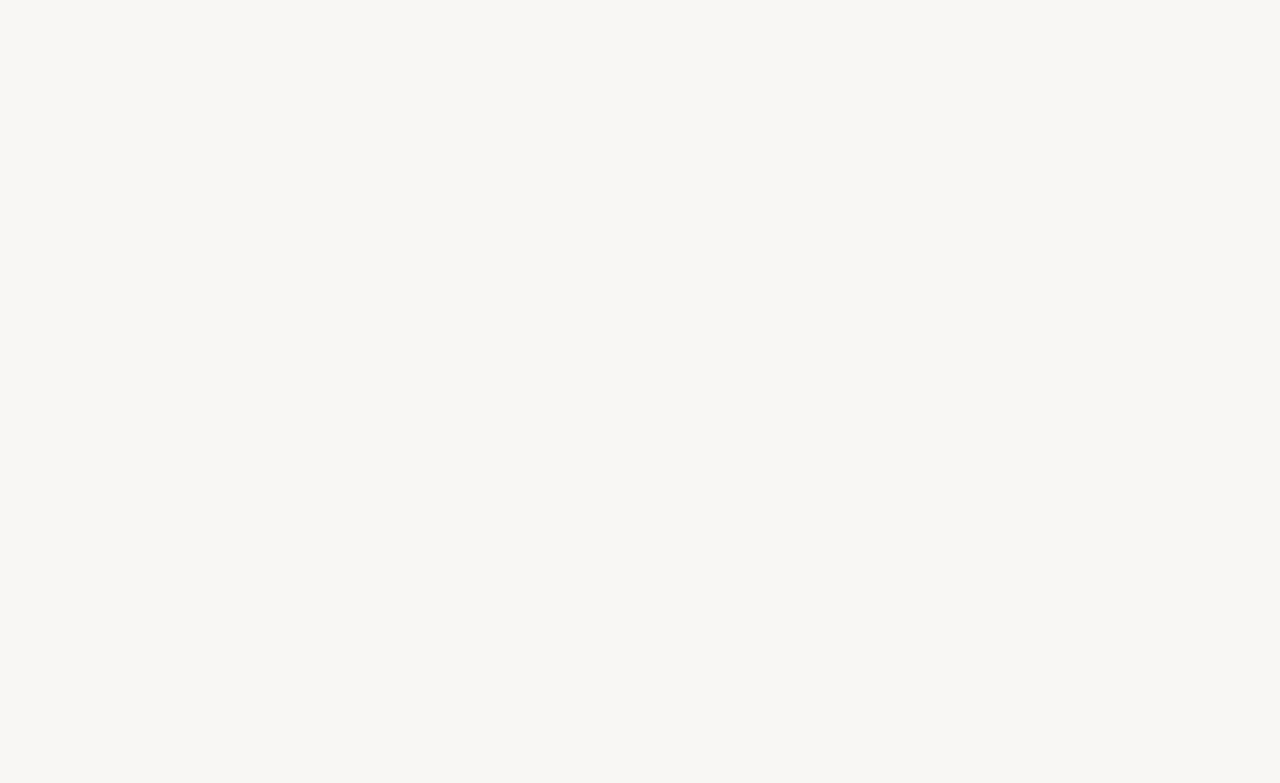
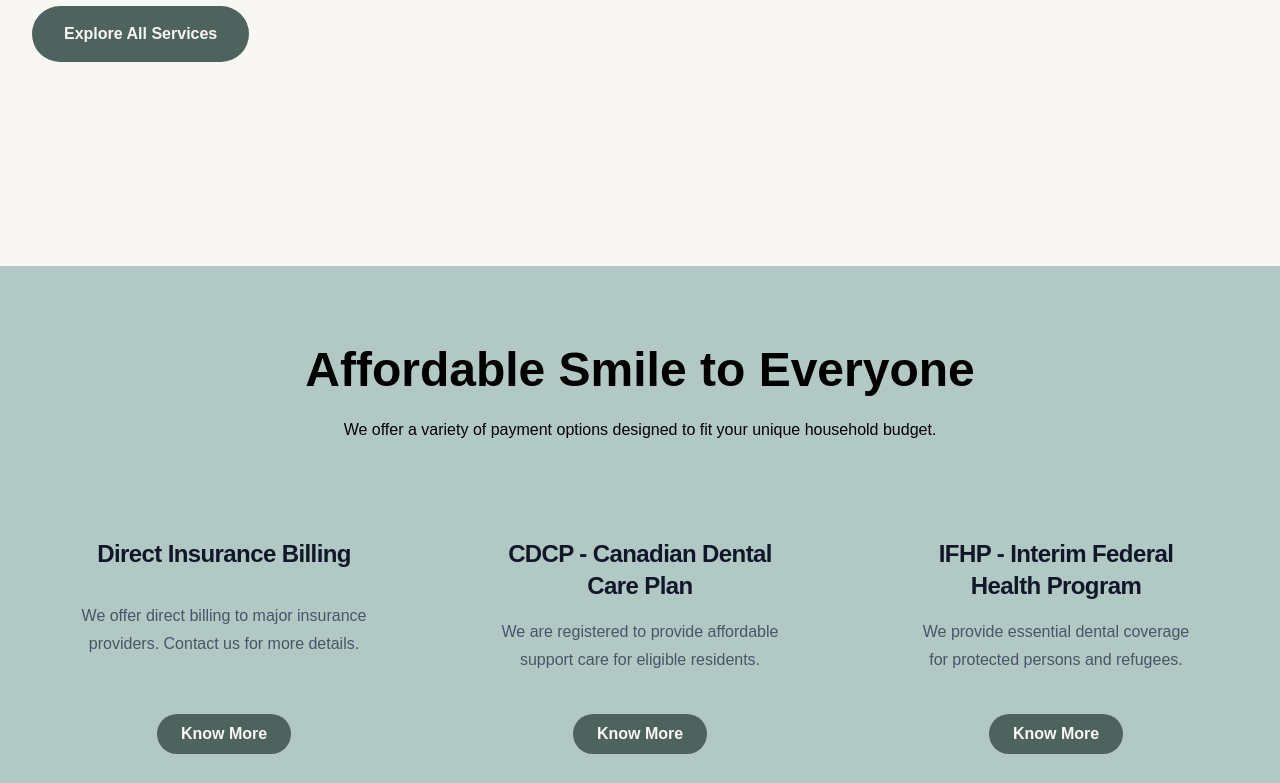
Before and after one commit to joseanemsilva/configurable-web-application, a Next.js app in the folder dental-clinic/: page / in a window 1280 px wide. Shown: the part 2014-2797 px from the top of the page. Before the commit the page ends 2216 px from the top, so only its background shows below. Built offline with nearby package versions, Linux system fonts and the light colour scheme.

Commit message:
Add new components and update existing ones
- Added new components: Contact, Footer, PaymentPlanSection, SingleTestimonial, Testimonials, and SectionTitle.
- Updated existing components: page.tsx, EngageSection, and ServiceSection.
- Add elements components folder to include shared components.

```diff
--- a/dental-clinic/src/app/page.tsx
+++ b/dental-clinic/src/app/page.tsx
@@ -1,8 +1,8 @@
-import Image from "next/image";
-
 import Hero from "@/components/hero/Hero";
 import EngageSection from "@/components/EngageSection";
 import ServiceSection from "@/components/ServiceSection";
+import PaymentPlanSection from "@/components/PaymentPlanSection";
+import Testimonials from "@/components/Testimonials";
 
 export default function Home() {
   return (
@@ -10,66 +10,8 @@
       <Hero/>
       <EngageSection/>
       <ServiceSection/>
+      <PaymentPlanSection/>
+      <Testimonials/>
     </div>
-
-    // <div className="flex min-h-screen items-center justify-center bg-zinc-50 font-sans dark:bg-black">
-    //   <main className="flex min-h-screen w-full max-w-3xl flex-col items-center justify-between py-32 px-16 bg-white dark:bg-black sm:items-start">
-    //     <Image
-    //       className="dark:invert"
-    //       src="/next.svg"
-    //       alt="Next.js logo"
-    //       width={100}
-    //       height={20}
-    //       priority
-    //     />
-    //     <div className="flex flex-col items-center gap-6 text-center sm:items-start sm:text-left">
-    //       <h1 className="max-w-xs text-3xl font-semibold leading-10 tracking-tight text-black dark:text-zinc-50">
-    //         To get started, edit the page.tsx file.
-    //       </h1>
-    //       <p className="max-w-md text-lg leading-8 text-zinc-600 dark:text-zinc-400">
-    //         Looking for a starting point or more instructions? Head over to{" "}
-    //         <a
-    //           href="https://vercel.com/templates?framework=next.js&utm_source=create-next-app&utm_medium=appdir-template-tw&utm_campaign=create-next-app"
-    //           className="font-medium text-zinc-950 dark:text-zinc-50"
-    //         >
-    //           Templates
-    //         </a>{" "}
-    //         or the{" "}
-    //         <a
-    //           href="https://nextjs.org/learn?utm_source=create-next-app&utm_medium=appdir-template-tw&utm_campaign=create-next-app"
-    //           className="font-medium text-zinc-950 dark:text-zinc-50"
-    //         >
-    //           Learning
-    //         </a>{" "}
-    //         center.
-    //       </p>
-    //     </div>
-    //     <div className="flex flex-col gap-4 text-base font-medium sm:flex-row">
-    //       <a
-    //         className="flex h-12 w-full items-center justify-center gap-2 rounded-full bg-foreground px-5 text-background transition-colors hover:bg-[#383838] dark:hover:bg-[#ccc] md:w-[158px]"
-    //         href="https://vercel.com/new?utm_source=create-next-app&utm_medium=appdir-template-tw&utm_campaign=create-next-app"
-    //         target="_blank"
-    //         rel="noopener noreferrer"
-    //       >
-    //         <Image
-    //           className="dark:invert"
-    //           src="/vercel.svg"
-    //           alt="Vercel logomark"
-    //           width={16}
-    //           height={16}
-    //         />
-    //         Deploy Now
-    //       </a>
-    //       <a
-    //         className="flex h-12 w-full items-center justify-center rounded-full border border-solid border-black/[.08] px-5 transition-colors hover:border-transparent hover:bg-black/[.04] dark:border-white/[.145] dark:hover:bg-[#1a1a1a] md:w-[158px]"
-    //         href="https://nextjs.org/docs?utm_source=create-next-app&utm_medium=appdir-template-tw&utm_campaign=create-next-app"
-    //         target="_blank"
-    //         rel="noopener noreferrer"
-    //       >
-    //         Documentation
-    //       </a>
-    //     </div>
-    //   </main>
-    // </div>
   );
 }
--- a/dental-clinic/src/components/EngageSection.tsx
+++ b/dental-clinic/src/components/EngageSection.tsx
@@ -1,6 +1,12 @@
 import { FaTooth } from "react-icons/fa";
 
-const contents = [
+interface ContentType {
+    id: number,
+    title: string,
+    description: string
+}
+
+const contents: ContentType[] = [
   { id: 1, title: 'Open 7 days a week', description: 'We offer weekend appointments.' },
   { id: 2, title: 'Emergencies Welcome', description: 'We prioritize emergency visits.' },
   { id: 3, title: 'Direct Insurance Billing', description: 'We bill insurance directly.' },
@@ -9,7 +15,7 @@
 
 const EngageSection: React.FC = () => {
     return (
-        <section className="bg-accent2 text-white py-12">
+        <section className="bg-accent2 text-white lg:py-20 md:py-32">
             <div className="container mx-auto text-center max-w-5xl">
                 <h2 className="lg:text-5xl text-black font-bold mb-6 sm:text-4xl">Dental Care For Everyone</h2>
                 <p className=" text-black">We believe clear communication is the foundation of great healthcare. Our dedicated team is proud to offer services in both English and Portuguese, ensuring you feel heard, understood, and comfortable throughout your entire treatment. Schedule your visit today!</p>
--- /dev/null
+++ b/dental-clinic/src/components/PaymentPlanSection.tsx
@@ -0,0 +1,63 @@
+import Link from "next/link";
+
+
+interface ContentType {
+    id: number;
+    title: string;
+    description: string;
+    href: string
+}
+
+const contents: ContentType[] = [
+    {
+        id: 1,
+        title: 'Direct Insurance Billing',
+        description: 'We offer direct billing to major insurance providers. Contact us for more details.',
+        href: '/insurance-billing'
+    },
+    {
+        id: 2,
+        title: 'CDCP - Canadian Dental Care Plan',
+        description: 'We are registered to provide affordable support care for eligible residents.',
+        href: 'https://www.canada.ca/en/services/benefits/dental/dental-care-plan.html'
+    },
+    {
+        id: 3,
+        title:
+        'IFHP - Interim Federal Health Program',
+        description: 'We provide essential dental coverage for protected persons and refugees.',
+        href: 'https://www.canada.ca/en/immigration-refugees-citizenship/services/refugees/help-within-canada/health-care/interim-federal-health-program/coverage-summary.html'
+    },
+]
+
+
+const PaymentPlanSection: React.FC = () => {
+    return (
+        <section className="bg-accent2 text-white lg:py-20 md:py-32">
+            <div className="container mx-auto text-center max-w-5xl">
+                <h2 className="lg:text-5xl text-black font-bold mb-6 sm:text-4xl"> Affordable Smile to Everyone </h2>
+                <p className=" text-black"> We offer a variety of payment options designed to fit your unique household budget. </p>
+            </div>
+            <div className="sm:py-20">
+                <div className="mx-auto max-w-7xl px-6 lg:px-8">
+                    <dl className="grid grid-cols-1 gap-x-8 gap-y-16 text-center lg:grid-cols-3">
+                        {contents.map((content) => (
+                        <div key={content.id} className="mx-auto flex max-w-xs flex-col gap-y-4 p-4 justify-between">
+                            <p className="lg:text-2xl font-semibold tracking-tight text-gray-900 sm:text-2xl">{content.title}</p>
+                            <p className="text-base/7 text-gray-600">
+                                {content.description}
+                            </p>
+                            <div className="flex flex-col items-center justify-center space-y-4 sm:flex-row sm:space-x-4 sm:space-y-0 mt-6">
+                                <Link href={content.href} className="rounded-4xl px-6 py-2 text-base font-semibold btn bg-primary text-background duration-300 ease-in-out hover:bg-primary/80"> Know More </Link>
+                            </div>
+                        </div>
+                        ))}
+                    </dl>
+                </div>
+            </div>
+
+        </section>
+    );
+}
+
+export default PaymentPlanSection;
--- /dev/null
+++ b/dental-clinic/src/components/SingleTestimonial.tsx
@@ -0,0 +1,52 @@
+import Image from "next/image";
+
+
+interface Testimonial {
+  id: number;
+  name: string;
+  content: string;
+  image: string;
+  star: number;
+};
+
+const starIcon = (
+  <svg width="18" height="16" viewBox="0 0 18 16" className="fill-current">
+    <path d="M9.09815 0.361679L11.1054 6.06601H17.601L12.3459 9.59149L14.3532 15.2958L9.09815 11.7703L3.84309 15.2958L5.85035 9.59149L0.595291 6.06601H7.0909L9.09815 0.361679Z" />
+  </svg>
+);
+
+const SingleTestimonial = ({ testimonial }: { testimonial: Testimonial }) => {
+  const { star, name, image, content } = testimonial;
+
+  let ratingIcons = [];
+  for (let index = 0; index < star; index++) {
+    ratingIcons.push(
+      <span key={index} className="text-primary">
+        {starIcon}
+      </span>,
+    );
+  }
+
+  return (
+    <div className="w-full">
+      <div className="shadow-two hover:shadow-one rounded-xs bg-accent1 p-8 duration-300 lg:px-5 xl:px-8">
+        <div className="mb-5 flex items-center space-x-1">{ratingIcons}</div>
+        <p className="border-body-color/10 text-body-color mb-8 border-b pb-8 text-base leading-relaxed dark:border-white/10 dark:text-white">
+          “{content}
+        </p>
+        <div className="flex items-center">
+          <div className="relative mr-4 h-[50px] w-full max-w-[50px] overflow-hidden rounded-full">
+            <Image src={image} alt={name} fill />
+          </div>
+          <div className="w-full">
+            <h3 className="text-primary mb-1 text-lg font-semibold lg:text-base xl:text-lg dark:text-white">
+              {name}
+            </h3>
+          </div>
+        </div>
+      </div>
+    </div>
+  );
+};
+
+export default SingleTestimonial;
--- /dev/null
+++ b/dental-clinic/src/components/Testimonials.tsx
@@ -0,0 +1,58 @@
+import SectionTitle from "./elements/SectionTitle";
+import SingleTestimonial from "@/components/SingleTestimonial";
+
+interface Testimonial {
+  id: number;
+  name: string;
+  content: string;
+  image: string;
+  star: number;
+};
+
+const testimonialData: Testimonial[] = [
+  {
+    id: 1,
+    name: "Maria S",
+    content:
+      "The best dental experience I've ever had. Being able to explain my symptoms in Portuguese made me feel so much more at ease. Highly recommend!",
+    image: "/user.jpg",
+    star: 5,
+  },
+  {
+    id: 2,
+    name: "James R",
+    content:
+      "Finally, a dentist open on Sundays! The direct billing was seamless, and the staff was incredibly professional. I fell that I was in good hands the entire time.",
+    image: "/user.jpg",
+    star: 5,
+  },
+  {
+    id: 3,
+    name: "Franttini M",
+    content:
+      "I was really impressed with the level of care and attention I received. The fact that they offer direct billing made the whole process so much easier.",
+    image: "/user.jpg",
+    star: 5,
+  },
+];
+
+const Testimonials = () => {
+  return (
+    <section className="dark:bg-bg-color-dark bg-gray-light relative z-10 py-16 md:py-20 lg:py-28">
+        <div className="container mx-auto">
+            <SectionTitle
+                title="What Our Patients Says"
+                paragraph="There are many variations of passages of Lorem Ipsum available but the majority have suffered alteration in some form."
+                center
+            />
+
+            <div className="grid grid-cols-1 gap-x-8 gap-y-10 md:grid-cols-2 lg:grid-cols-3"> {testimonialData.map((testimonial) => (
+                <SingleTestimonial key={testimonial.id} testimonial={testimonial} />
+            ))}
+            </div>
+        </div>
+    </section>
+  );
+};
+
+export default Testimonials;
--- /dev/null
+++ b/dental-clinic/src/components/elements/SectionTitle.tsx
@@ -0,0 +1,29 @@
+const SectionTitle = ({
+  title,
+  paragraph,
+  width = "570px",
+  center,
+  mb = "100px",
+}: {
+  title: string;
+  paragraph: string;
+  width?: string;
+  center?: boolean;
+  mb?: string;
+}) => {
+  return (
+    <>
+        <div className={`w-full ${center ? "mx-auto text-center" : ""}`}
+        style={{ maxWidth: width, marginBottom: mb }} >
+            <h2 className="mb-4 text-3xl font-bold leading-tight! text-black dark:text-white sm:text-4xl md:text-[45px]">
+                {title}
+            </h2>
+            <p className="text-base leading-relaxed! text-body-color md:text-lg">
+                {paragraph}
+            </p>
+        </div>
+    </>
+  );
+};
+
+export default SectionTitle;
```
Also changed, not shown: dental-clinic/src/components/ServiceSection.tsx (+7 -5 lines), dental-clinic/public/user.jpg (added), dental-clinic/src/components/Contact.tsx (added), dental-clinic/src/components/Footer.tsx (added).
